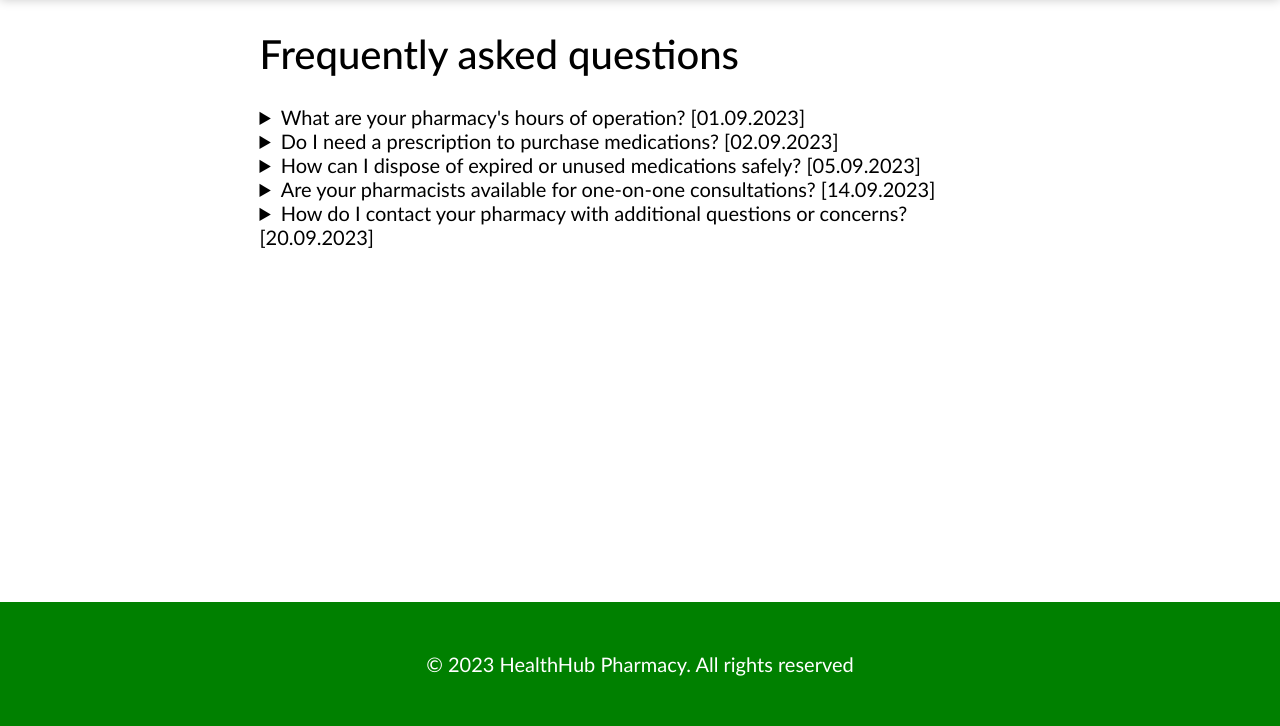
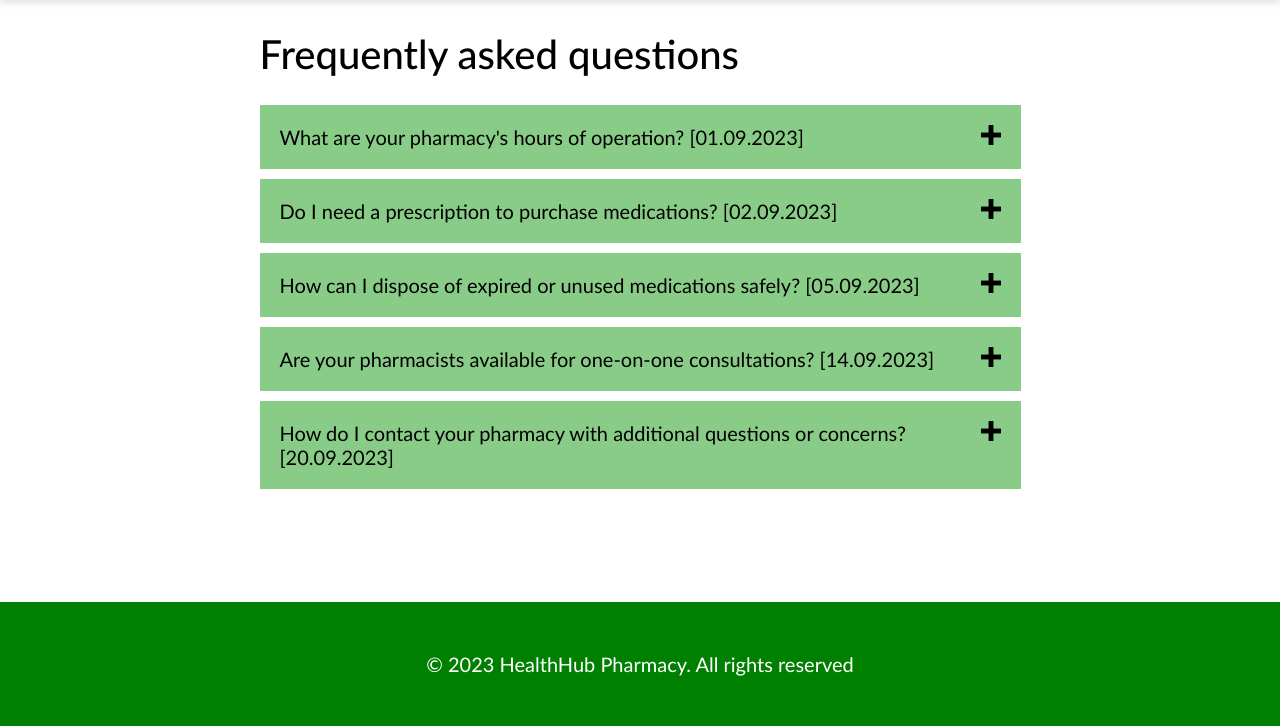
Before and after one commit to trullse/web_labs, a Django app: page /faq/ in a window 1280 px wide. Shown: the part 74-800 px from the top of the page. Run offline with Django 4.2, Linux system fonts and the light colour scheme.

Commit message:
add faq styles

```diff
--- /dev/null
+++ b/info/static/css/faq.css
@@ -0,0 +1,16 @@
+details {
+    margin: 10px 0px;
+}
+
+details > summary {
+    list-style: none;
+    padding: 20px 20px;
+    background-color: rgb(137, 204, 135);
+    display: flex;
+    justify-content: space-between;
+}
+
+details > p {
+    padding: 20px 20px;
+    margin: 0px;
+}
--- a/info/templates/faq.html
+++ b/info/templates/faq.html
@@ -1,6 +1,11 @@
 {% extends "base.html" %}
+{% load static %}
 
 {% block title %}FAQ{% endblock %}
+
+{% block styles %}
+<link rel='stylesheet' href="{% static 'css/faq.css' %}">
+{% endblock %}
 
 {% block content %}
 <h1>Frequently asked questions</h1>
@@ -8,58 +13,58 @@
     <details itemprop="mainEntity" itemscope itemtype="https://schema.org/Question">
         <summary itemprop="name">
             What are your pharmacy's hours of operation? [01.09.2023]
+            <img src="{% static 'info/images/plus-symbol.png' %}" height="20px">
         </summary>
         <p itemprop="acceptedAnswer" itemscope itemtype="https://schema.org/Answer">
-            <p itemprop="text">Our pharmacy's regular hours of operation are:<br>
+            Our pharmacy's regular hours of operation are:<br>
             Monday to Friday: 9:00 AM - 7:00 PM<br>
             Saturday and Sunday: 10:00 AM - 4:00 PM
-            </p>
         </p>
     </details>
 
     <details itemprop="mainEntity" itemscope itemtype="https://schema.org/Question">
         <summary itemprop="name">
             Do I need a prescription to purchase medications? [02.09.2023]
+            <img src="{% static 'info/images/plus-symbol.png' %}" height="20px">
         </summary>
         <p itemprop="acceptedAnswer" itemscope itemtype="https://schema.org/Answer">
-            <p itemprop="text">Prescription requirements vary depending on the medication. While some drugs
+            Prescription requirements vary depending on the medication. While some drugs
             are available over-the-counter, others require a valid prescription from a healthcare provider.
             Please check with our pharmacist for specific medication requirements.
-            </p>
         </p>
     </details>
 
     <details itemprop="mainEntity" itemscope itemtype="https://schema.org/Question">
         <summary itemprop="name">
             How can I dispose of expired or unused medications safely? [05.09.2023]
+            <img src="{% static 'info/images/plus-symbol.png' %}" height="20px">
         </summary>
         <p itemprop="acceptedAnswer" itemscope itemtype="https://schema.org/Answer">
-            <p itemprop="text">Properly disposing of expired or unused medications is crucial for safety and the
+            Properly disposing of expired or unused medications is crucial for safety and the
             environment. You can bring them to our pharmacy, and we will ensure they are disposed of
             correctly through approved methods.
-            </p>
         </p>
     </details>
 
     <details itemprop="mainEntity" itemscope itemtype="https://schema.org/Question">
         <summary itemprop="name">
             Are your pharmacists available for one-on-one consultations? [14.09.2023]
+            <img src="{% static 'info/images/plus-symbol.png' %}" height="20px">
         </summary>
         <p itemprop="acceptedAnswer" itemscope itemtype="https://schema.org/Answer">
-            <p itemprop="text">Absolutely! Our pharmacists are available for personalized consultations to
+            Absolutely! Our pharmacists are available for personalized consultations to
             discuss your medications, answer questions, and provide medication therapy management.
-            </p>
         </p>
     </details>
 
     <details itemprop="mainEntity" itemscope itemtype="https://schema.org/Question">
         <summary itemprop="name">
             How do I contact your pharmacy with additional questions or concerns? [20.09.2023]
+            <img src="{% static 'info/images/plus-symbol.png' %}" height="20px">
         </summary>
         <p itemprop="acceptedAnswer" itemscope itemtype="https://schema.org/Answer">
-            <p itemprop="text">You can reach us by phone at (123) 456-7890 during our business hours. You can also
+            You can reach us by phone at (123) 456-7890 during our business hours. You can also
             send us an email at info@yourpharmacy.com, or visit our "Contact Us" page on the website for more options.
-            </p>
         </p>
     </details>
 </article>
```
Also changed, not shown: info/static/info/images/plus-symbol.png (added). Lines whose indentation alone changed are shown as unchanged.
